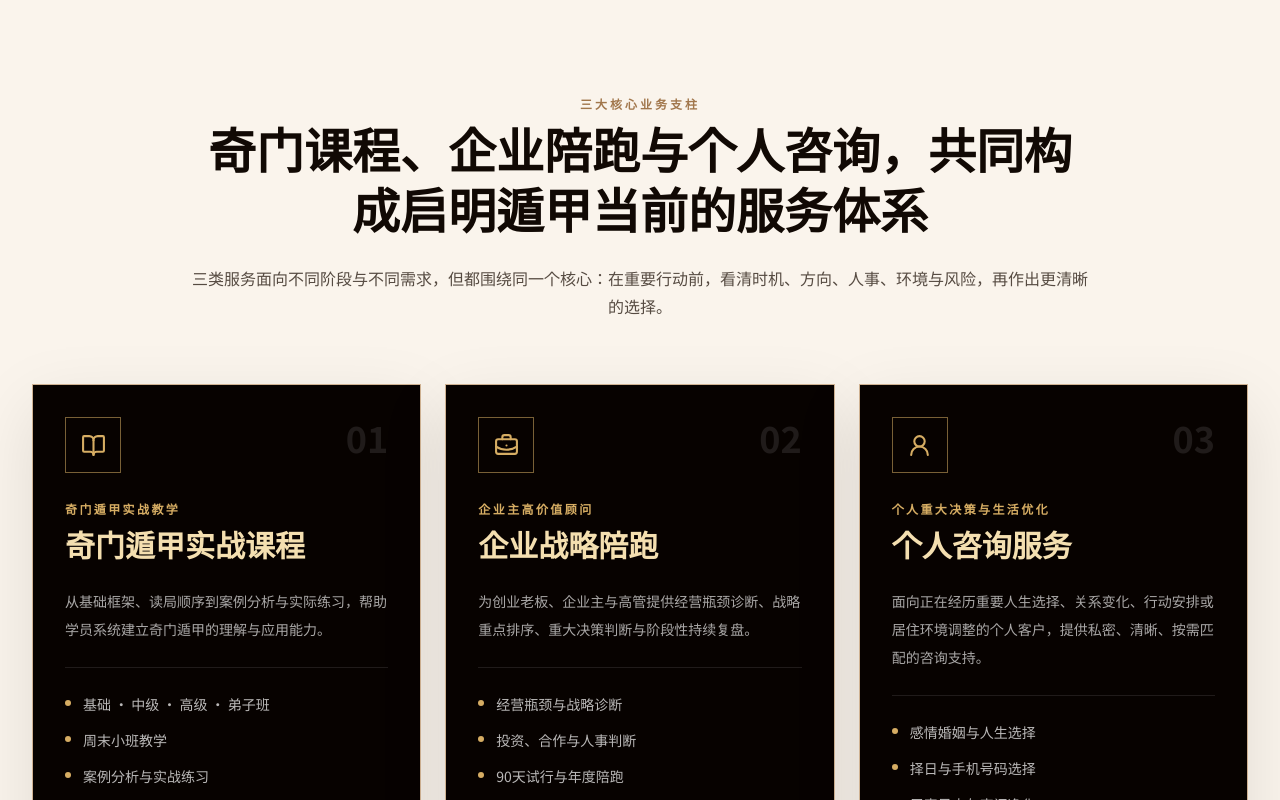
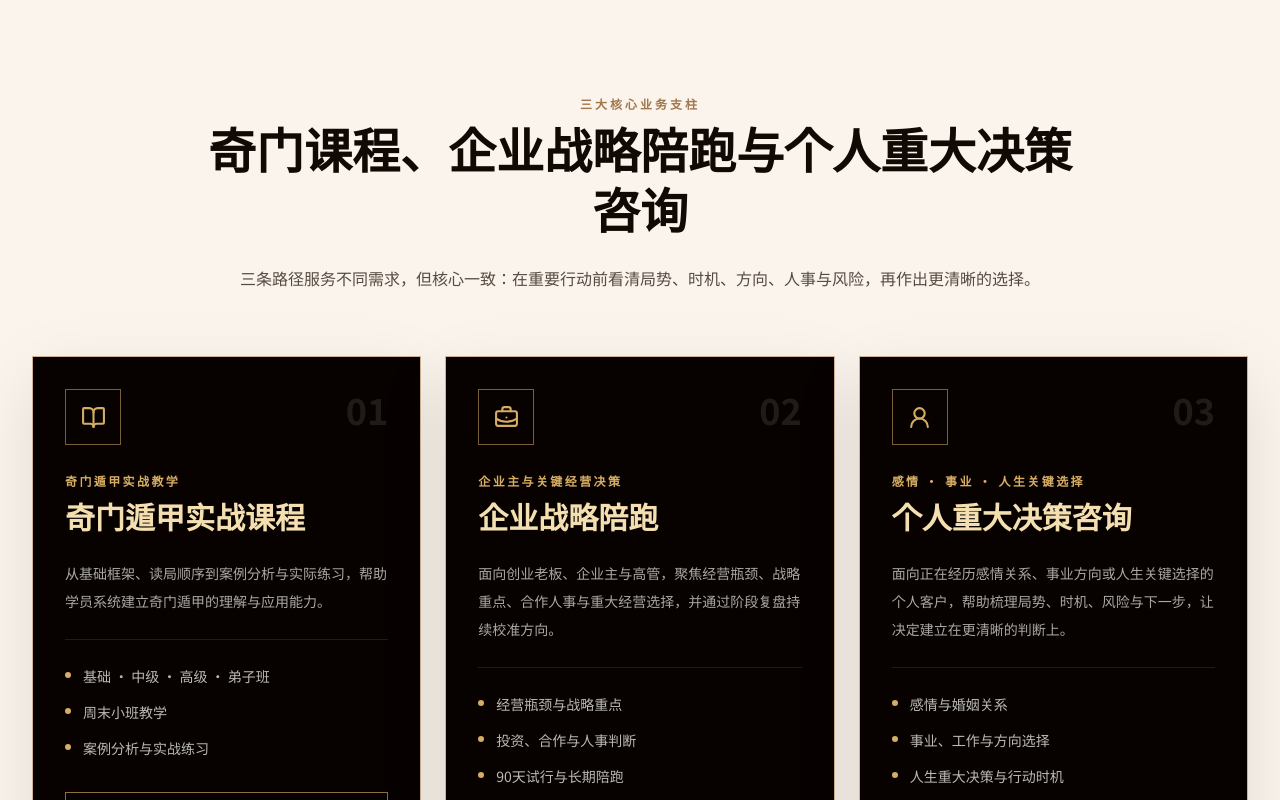
Before and after one commit to BODHIWONG/qmfeng-website, a Next.js app: page / in a window 1280 px wide. Shown: the part 1180-1980 px from the top of the page. Built offline with nearby package versions, Linux system fonts and the light colour scheme.

Commit message:
Refine homepage service pillars around core advisory pathways

```diff
--- a/components/service-cards.tsx
+++ b/components/service-cards.tsx
@@ -48,16 +48,16 @@ const pillars: Pillar[] = [
   {
     number: "02",
     icon: BriefcaseBusiness,
-    eyebrowZh: "企业主高价值顾问",
-    eyebrowEn: "Founder Strategic Advisory",
+    eyebrowZh: "企业主与关键经营决策",
+    eyebrowEn: "Founder & Business Decision Advisory",
     titleZh: "企业战略陪跑",
     titleEn: "Business Strategic Advisory",
     bodyZh:
-      "为创业老板、企业主与高管提供经营瓶颈诊断、战略重点排序、重大决策判断与阶段性持续复盘。",
+      "面向创业老板、企业主与高管，聚焦经营瓶颈、战略重点、合作人事与重大经营选择，并通过阶段复盘持续校准方向。",
     bodyEn:
-      "Strategic support for founders, business owners and executives facing bottlenecks, major decisions, people issues and transition pressure.",
-    featuresZh: ["经营瓶颈与战略诊断", "投资、合作与人事判断", "90天试行与年度陪跑"],
-    featuresEn: ["Business Diagnosis", "Investment, People & Partnership", "90-Day & Annual Advisory"],
+      "Strategic advisory for founders, business owners and executives navigating business bottlenecks, priorities, partnerships, people issues and major operating decisions.",
+    featuresZh: ["经营瓶颈与战略重点", "投资、合作与人事判断", "90天试行与长期陪跑"],
+    featuresEn: ["Bottlenecks & Strategic Priorities", "Investment, People & Partnership", "90-Day & Ongoing Advisory"],
     href: "/enterprise-strategic-advisory",
     ctaZh: "了解企业陪跑",
     ctaEn: "Explore Business Advisory",
@@ -65,19 +65,19 @@ const pillars: Pillar[] = [
   {
     number: "03",
     icon: UserRound,
-    eyebrowZh: "个人重大决策与生活优化",
-    eyebrowEn: "Personal Decision & Life Advisory",
-    titleZh: "个人咨询服务",
-    titleEn: "Personal Advisory Services",
+    eyebrowZh: "感情 · 事业 · 人生关键选择",
+    eyebrowEn: "Relationship, Career & Life Decisions",
+    titleZh: "个人重大决策咨询",
+    titleEn: "Personal Decision Advisory",
     bodyZh:
-      "面向正在经历重要人生选择、关系变化、行动安排或居住环境调整的个人客户，提供私密、清晰、按需匹配的咨询支持。",
+      "面向正在经历感情关系、事业方向或人生关键选择的个人客户，帮助梳理局势、时机、风险与下一步，让决定建立在更清晰的判断上。",
     bodyEn:
-      "Private advisory for individuals facing important life choices, relationship changes, action planning or residential environment concerns.",
-    featuresZh: ["感情婚姻与人生选择", "择日与手机号码选择", "居家风水与空间净化"],
-    featuresEn: ["Relationship & Life Decisions", "Date & Mobile Number Selection", "Home Feng Shui & Space Clearing"],
+      "Private advisory for relationship, career and major life decisions, helping clients examine the situation, timing, risks and practical next steps before deciding.",
+    featuresZh: ["感情与婚姻关系", "事业、工作与方向选择", "人生重大决策与行动时机"],
+    featuresEn: ["Relationship & Marriage Decisions", "Career, Work & Direction", "Major Life Decisions & Timing"],
     href: "/personal-advisory",
-    ctaZh: "查看个人咨询",
-    ctaEn: "Explore Personal Advisory",
+    ctaZh: "查看个人决策咨询",
+    ctaEn: "Explore Personal Decision Advisory",
   },
 ];
 
@@ -101,14 +101,14 @@ export default function ServiceCards() {
             style={{ fontFamily: "var(--font-cormorant), var(--font-noto-serif), serif", color: "oklch(0.15 0.02 60)" }}
           >
             {t(
-              "奇门课程、企业陪跑与个人咨询，共同构成启明遁甲当前的服务体系",
-              "Education, Business Advisory and Personal Consultation in One Integrated Qimen Strategy System"
+              "奇门课程、企业战略陪跑与个人重大决策咨询",
+              "Qi Men Education, Business Strategic Advisory and Personal Decision Advisory"
             )}
           </h2>
           <p className="text-sm leading-7 text-[oklch(0.42_0.02_60)] md:text-base">
             {t(
-              "三类服务面向不同阶段与不同需求，但都围绕同一个核心：在重要行动前，看清时机、方向、人事、环境与风险，再作出更清晰的选择。",
-              "Each pathway serves a different need, but all share one purpose: to clarify timing, direction, people dynamics, environment and risk before important action."
+              "三条路径服务不同需求，但核心一致：在重要行动前看清局势、时机、方向、人事与风险，再作出更清晰的选择。",
+              "Three pathways serve different needs, with one shared purpose: to clarify the situation, timing, direction, people dynamics and risk before important action."
             )}
           </p>
         </motion.div>
@@ -178,8 +178,8 @@ export default function ServiceCards() {
 
         <div className="mt-10 border-l-2 border-[#d6ad63] bg-white px-6 py-5 text-sm leading-7 text-[oklch(0.38_0.02_60)] shadow-sm">
           {t(
-            "不确定适合哪一类服务？可先说明你的身份、当前问题与希望作出决定的时间，我们会协助你匹配课程、企业顾问或个人咨询路径。",
-            "Not sure which pathway fits? Share your role, current situation and decision timeline, and we will help match you with the appropriate course, business advisory or personal consultation pathway."
+            "不确定适合哪一条路径？说明你目前最需要解决的问题，我们会协助你匹配课程、企业顾问或个人重大决策咨询。八字、风水、择日等专项服务可在个人咨询页面进一步了解。",
+            "Not sure which pathway fits? Tell us the main issue you need to address and we will help match you with the appropriate course, business advisory or personal decision consultation. Bazi, Feng Shui, date selection and other specialist services remain available within Personal Advisory."
           )}
         </div>
       </div>
```
